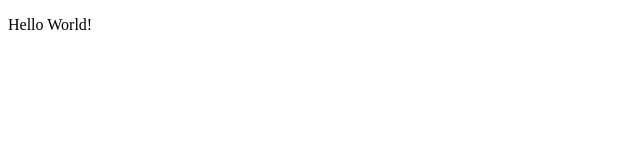
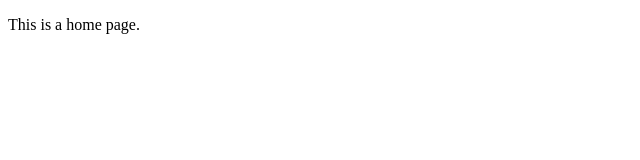
Before and after one commit to Rabin88/My-Website, a React (Create React App) app: page / in a window 1280 px wide. Shown: the top 160 px of the page, without its empty margins (0-640 px from the left). Built offline with nearby package versions, Linux system fonts and the light colour scheme.

Commit message:
second commit

```diff
--- a/src/App.tsx
+++ b/src/App.tsx
@@ -1,11 +1,12 @@
-
+// Components
+import { Home } from "./Home";
 
 const App = () => {
   return (
-    <div>
-      <p>Hello World!</p>
-    </div>
-  )
-}
+    <>
+      <Home />
+    </>
+  );
+};
 
-export { App}
+export { App };
--- /dev/null
+++ b/src/Home.tsx
@@ -0,0 +1,9 @@
+const Home = () => {
+  return (
+    <>
+      <p>This is a home page.</p>
+    </>
+  );
+};
+
+export { Home };
```
Also changed, not shown: 1 other file (tests, documents, lock files or other folders).
